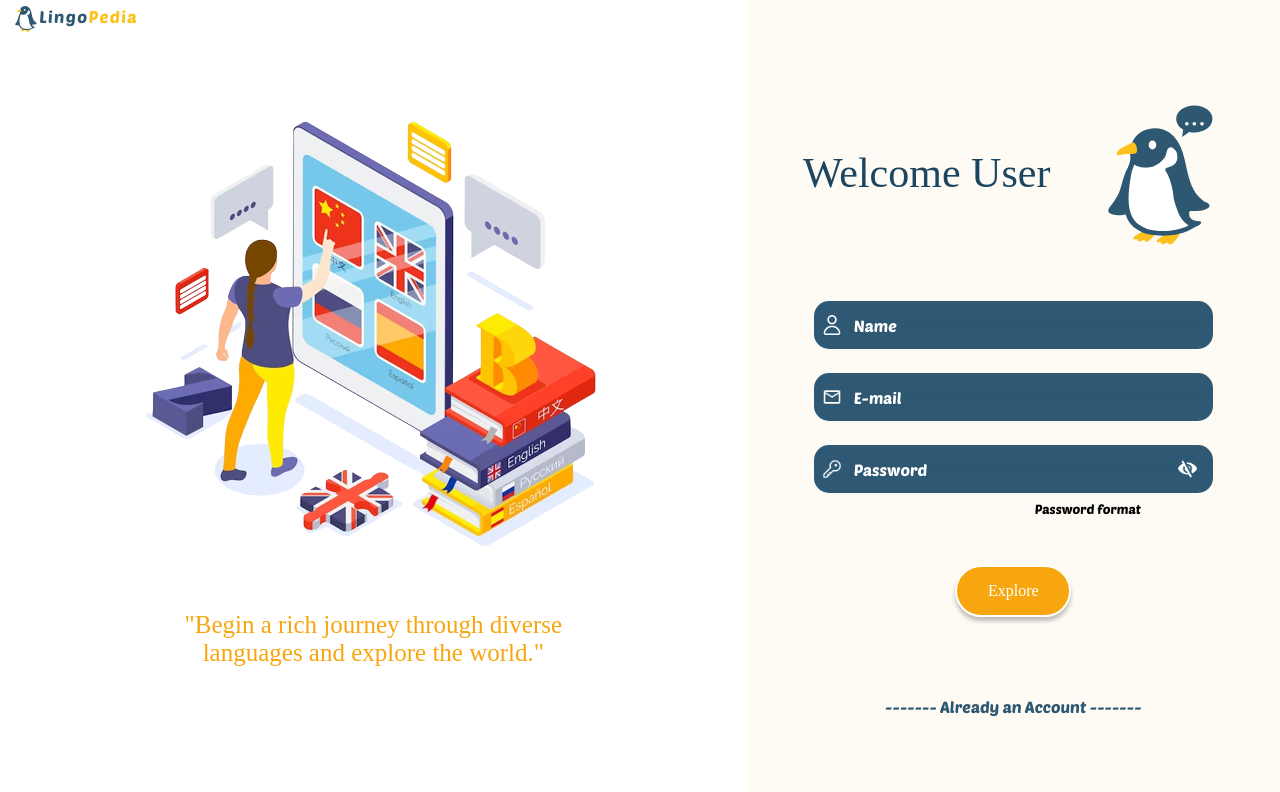
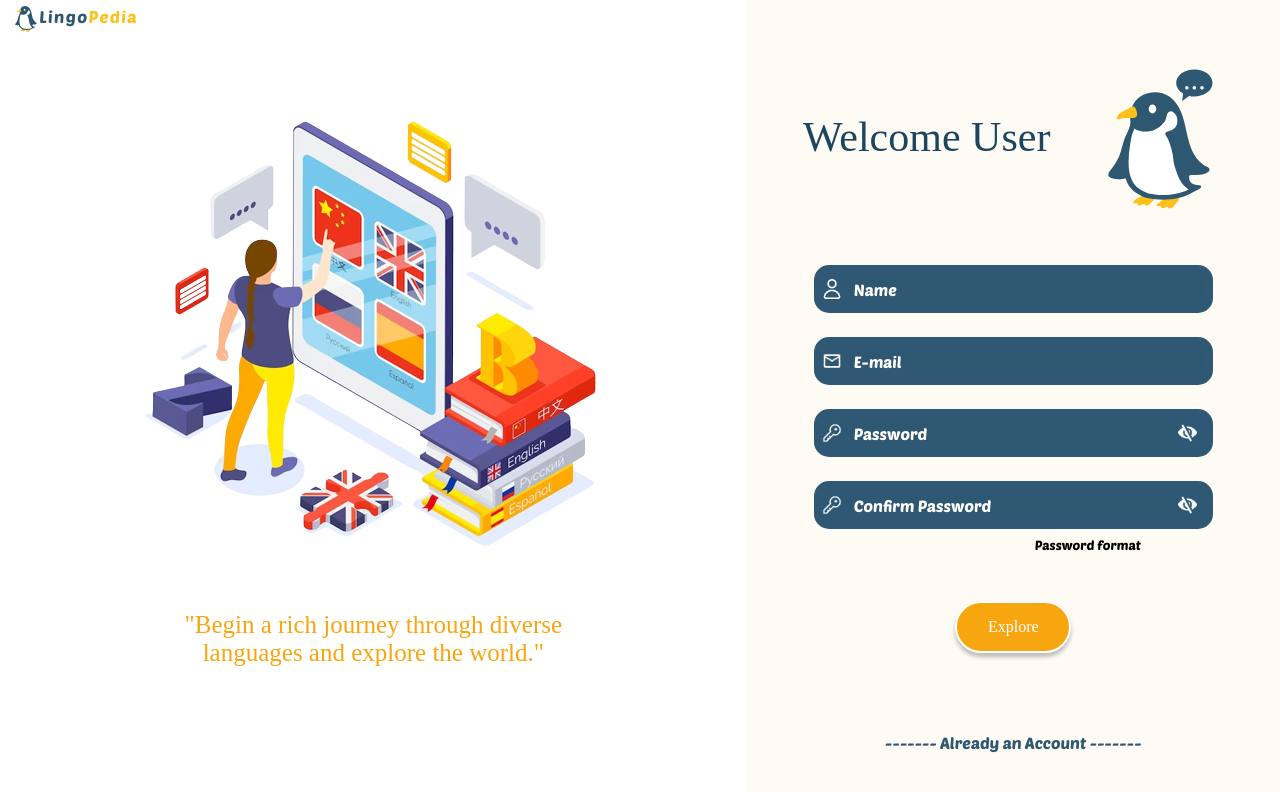
Before and after one commit to gitShelly/LingoPedia_reactApp, a React (Create React App) app: page /register in a window 1280 px wide. Shown: the top 792 px of the page. Built offline with nearby package versions, Linux system fonts and the light colour scheme; no server answers.

Commit message:
Update signUp.jsx
confirmpassword

```diff
--- a/src/components/login_page/signUp.jsx
+++ b/src/components/login_page/signUp.jsx
@@ -15,38 +15,40 @@ export const Register = () => {
   const [isEmailFocused, setIsEmailFocused] = useState(false);
   const [isPasswordFocused, setIsPasswordFocused] = useState(false);
   const [isNameFocused, setIsNameFocused] = useState(false);
+  const [isConfirmPasswordFocused, setIsConfirmPasswordFocused] =
+    useState(false);
 
   const [name, setname] = useState("");
   const [email, setemail] = useState("");
   const [password, setpassword] = useState("");
   const [redirect, setredirect] = useState(false);
   const [message, setmessage] = useState("");
+  const [confirmPassword, setConfirmPassword] = useState("");
 
   const validpassword = (password) => {
     let valid = true;
     let message = "";
     if (password.length < 8) {
-      message="Passwords must be at least 8 characters.";
+      message = "Passwords must be at least 8 characters.";
       valid = false;
     } else if (password.length > 15) {
-      message="Passwords cannot be more than 15 characters.";
+      message = "Passwords cannot be more than 15 characters.";
       valid = false;
     } else if (!/\d/.test(password)) {
-      message="Passwords must contain at least one number.";
+      message = "Passwords must contain at least one number.";
       valid = false;
     } else if (!/[a-z]/.test(password)) {
-      message="Passwords must contain at least one lowercase letter.";
+      message = "Passwords must contain at least one lowercase letter.";
       valid = false;
     } else if (!/[A-Z]/.test(password)) {
-      message="Passwords must contain at least one uppercase letter.";
+      message = "Passwords must contain at least one uppercase letter.";
       valid = false;
     } else if (!/[!@#$%&*()-+=^]/.test(password)) {
-      message=
-        "Passwords must contain at least one special character (!@#$%&*()-+=^)."
-      ;
+      message =
+        "Passwords must contain at least one special character (!@#$%&*()-+=^).";
       valid = false;
     } else if (/\s/.test(password)) {
-      message="Passwords cannot contain whitespace.";
+      message = "Passwords cannot contain whitespace.";
       valid = false;
     }
     setmessage(message);
@@ -55,6 +57,7 @@ export const Register = () => {
 
   const registerUser = async (ev) => {
     const isValidPassword = validpassword(password);
+    const isValidConfirmPassword = confirmPassword === password;
     ev.preventDefault(); //so the page does not get reloaded on the event change
     if (isValidPassword) {
       try {
@@ -77,19 +80,19 @@ export const Register = () => {
     }
   };
 
-  function togglePasswordVisibility() {
-    setIsPasswordFocused(true);
-    const passwordInput = document.getElementById("password");
-    const eyeIcon = document.getElementById("eyeIcon");
+  // function togglePasswordVisibility() {
+  //   setIsPasswordFocused(true);
+  //   const passwordInput = document.getElementById("password");
+  //   const eyeIcon = document.getElementById("eyeIcon");
 
-    if (passwordInput.type === "password") {
-      passwordInput.type = "text";
-      eyeIcon.src = eye_open;
-    } else {
-      passwordInput.type = "password";
-      eyeIcon.src = eye;
-    }
-  }
+  //   if (passwordInput.type === "password") {
+  //     passwordInput.type = "text";
+  //     eyeIcon.src = eye_open;
+  //   } else {
+  //     passwordInput.type = "password";
+  //     eyeIcon.src = eye;
+  //   }
+  // }
 
   const handleEmailFocus = () => {
     setIsEmailFocused(true);
@@ -110,6 +113,48 @@ export const Register = () => {
   if (redirect) {
     return <Navigate to={"/language"} />;
   }
+  // const isValidConfirmPassword = confirmPassword === password;
+  // function toggleConfirmPasswordVisibility() {
+  //   setIsConfirmPasswordFocused(true);
+  //   const confirmPasswordInput = document.getElementById("confirmPassword");
+  //   const confirmPasswordEyeIcon = document.getElementById("confirmPasswordEyeIcon");
+
+  //   if (confirmPasswordInput.type === "password") {
+  //     confirmPasswordInput.type = "text";
+  //     confirmPasswordEyeIcon.src = eye_open;
+  //   } else {
+  //     confirmPasswordInput.type = "password";
+  //     confirmPasswordEyeIcon.src = eye;
+  //   }
+  // }
+  function togglePasswordVisibility(fieldType) {
+    setIsPasswordFocused(true);
+    const fieldInput = document.getElementById(fieldType);
+    const eyeIcon = document.getElementById(`${fieldType}EyeIcon`);
+
+  //   if (fieldInput.type === "password") {
+  //     fieldInput.type = "text";
+  //     eyeIcon.src = eye_open;
+  //   } else {
+  //     fieldInput.type = "password";
+  //     eyeIcon.src = eye;
+  //   }else {
+  //     console.error(`Element with ID ${fieldType} or ${fieldType}EyeIcon not found`);
+  //   }
+  // }
+  if (fieldInput && eyeIcon) {
+    if (fieldInput.type === "password") {
+      fieldInput.type = "text";
+      eyeIcon.src = eye_open;
+    } else {
+      fieldInput.type = "password";
+      eyeIcon.src = eye;
+    }
+  } else {
+    console.error(`Element with ID ${fieldType} or ${fieldType}EyeIcon not found`);
+  }
+}
+
 
   return (
     <div className="login">
@@ -202,14 +247,49 @@ export const Register = () => {
                 <label className={isPasswordFocused ? "focused" : ""}>
                   Password
                 </label>
+                {/* <img
+                  className="eye"
+                  src={eye}
+                  alt="eye"
+                  id="eyeIcon"
+                  onClick={() => togglePasswordVisibility("password")}
+                /> */}
                 <img
                   className="eye"
                   src={eye}
                   alt="eye"
-                  id="eyeIcon"
-                  onClick={togglePasswordVisibility}
+                  id="passwordEyeIcon"
+                  onClick={() => togglePasswordVisibility("password")}
                 />
               </div>
+              <div
+                className={`login__form-input ${
+                  isConfirmPasswordFocused ? "focused" : ""
+                }`}
+              >
+                <img src={key} alt="key" />
+                <input
+                  value={confirmPassword}
+                  type="password"
+                  id="confirmPassword"
+                  onFocus={() => setIsConfirmPasswordFocused(true)}
+                  onChange={(e) => {
+                    handleInputChange(e, setIsConfirmPasswordFocused);
+                    setConfirmPassword(e.target.value);
+                  }}
+                />
+                <label className={isConfirmPasswordFocused ? "focused" : ""}>
+                  Confirm Password
+                </label>
+                <img
+                  className="eye"
+                  src={eye}
+                  alt="eye"
+                  id="confirmPasswordEyeIcon"
+                  onClick={() => togglePasswordVisibility("confirmPassword")}
+                />
+              </div>
+
               <span className="pass_format">Password format</span>
 
               {/* <Link to="/language"> */}
```
